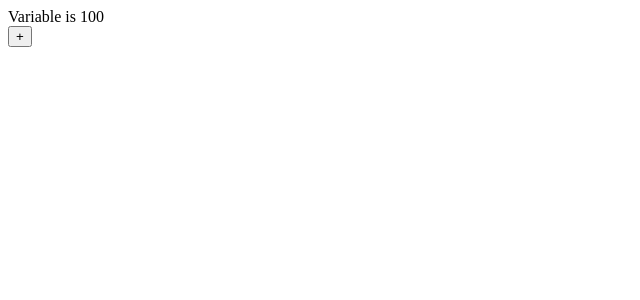
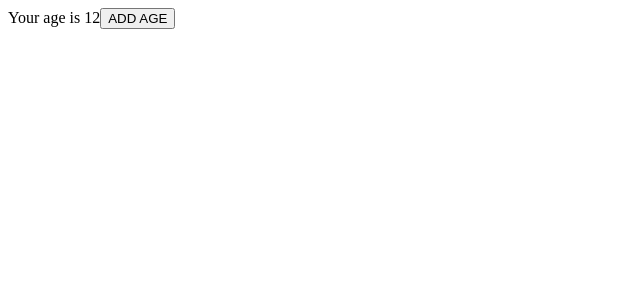
Before and after one commit to gauravm-bit/hooks-prac, a React (Create React App) app: page / in a window 1280 px wide. Shown: the top 300 px of the page, without its empty margins (0-640 px from the left). Built offline with nearby package versions, Linux system fonts and the light colour scheme.

Commit message:
ADDED: age component using hooks

```diff
--- /dev/null
+++ b/src/Age.js
@@ -0,0 +1,18 @@
+import React,{useState} from 'react';
+
+const Age = () => {
+
+    const[initialAge,setAge] = useState(12)
+    const handleClick = () => {
+        setAge(initialAge+1)
+    }
+
+    return(
+        <div>
+            Your age is {initialAge}
+            <button onClick={handleClick}>ADD AGE</button>
+        </div>
+    )
+}
+
+export default Age;
--- a/src/index.js
+++ b/src/index.js
@@ -1,10 +1,10 @@
 import React from 'react';
 import ReactDOM from 'react-dom';
-import App from './App';
+import Age from './Age';
 
 ReactDOM.render(
   <React.StrictMode>
-    <App />
+    <Age />
   </React.StrictMode>,
   document.getElementById('root')
 );
```
Also changed, not shown: 1 other file (tests, documents, lock files or other folders).
